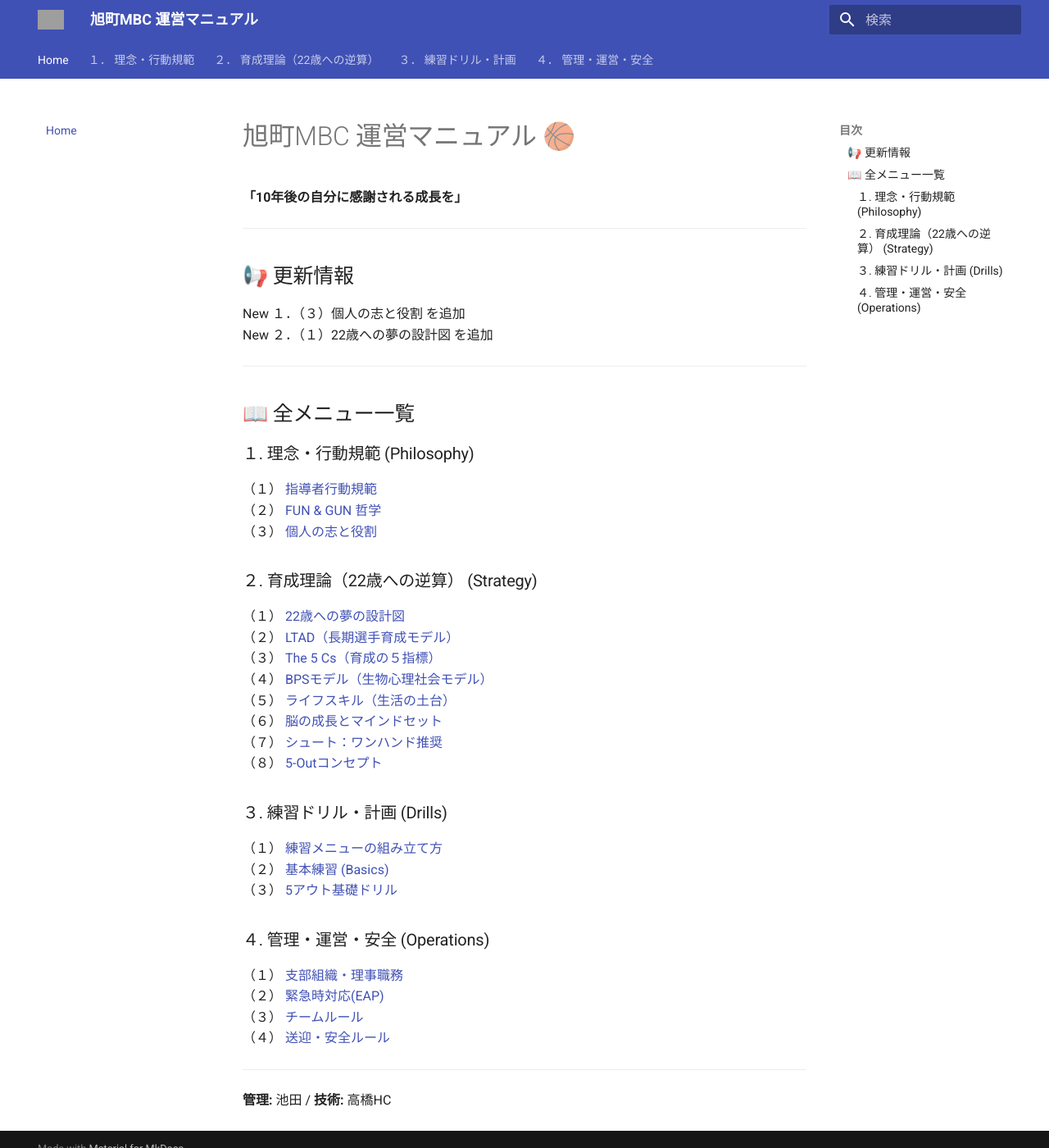
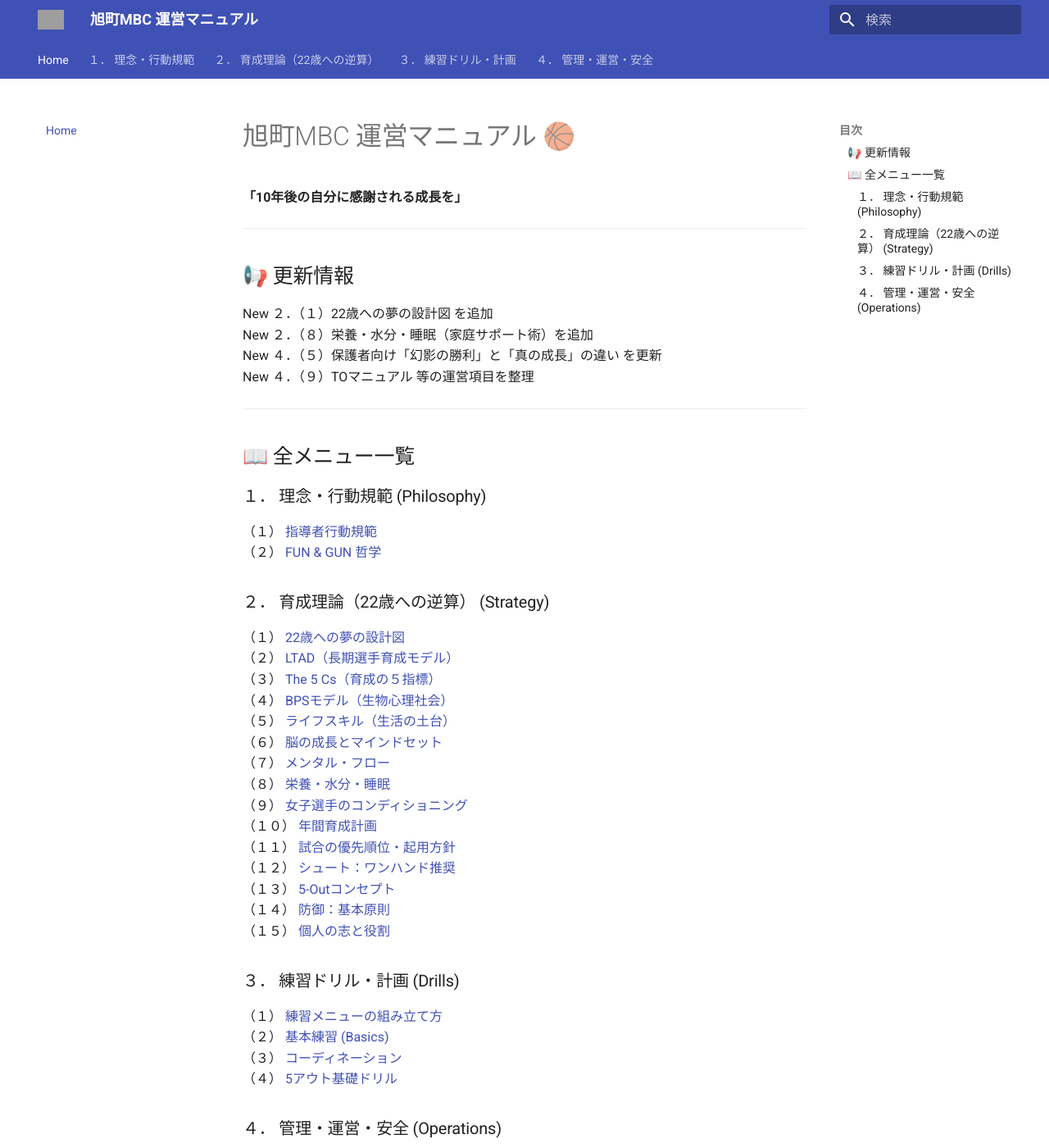
Before and after one commit to kawaiikumichan/asahicho-minibus-ops, an MkDocs documentation site: the page built from docs/index.md, in a window 1280 px wide and 1400 px high. Shown: the whole window at 82% size. Built offline with MkDocs 1.6.1 and Material for MkDocs 9.7.7, drawn with Linux system fonts in a browser that asks for light colours; some of the changed text lies outside the part shown; grey boxes are pictures that could not be loaded.

Commit message:
Update index.md

```diff
--- a/docs/index.md
+++ b/docs/index.md
@@ -5,38 +5,52 @@
 ---
 
 ## 📢 更新情報
-New １．（３）個人の志と役割 を追加
 New ２．（１）22歳への夢の設計図 を追加
+New ２．（８）栄養・水分・睡眠（家庭サポート術）を追加
+New ４．（５）保護者向け「幻影の勝利」と「真の成長」の違い を更新
+New ４．（９）TOマニュアル 等の運営項目を整理
 
 ---
 
 ## 📖 全メニュー一覧
 
-### １. 理念・行動規範 (Philosophy)
+### １． 理念・行動規範 (Philosophy)
 （１） [指導者行動規範](00_Philosophy/coaching_code.md)
 （２） [FUN & GUN 哲学](00_Philosophy/fun_and_gun.md)
-（３） [個人の志と役割](01_Coaching_Logics/individual_goals.md)
 
-### ２. 育成理論（22歳への逆算） (Strategy)
+### ２． 育成理論（22歳への逆算） (Strategy)
 （１） [22歳への夢の設計図](01_Coaching_Logics/dream_blueprint.md)
 （２） [LTAD（長期選手育成モデル）](01_Coaching_Logics/ltad.md)
 （３） [The 5 Cs（育成の５指標）](01_Coaching_Logics/5cs.md)
-（４） [BPSモデル（生物心理社会モデル）](01_Coaching_Logics/bps_model.md)
+（４） [BPSモデル（生物心理社会）](01_Coaching_Logics/bps_model.md)
 （５） [ライフスキル（生活の土台）](01_Coaching_Logics/life_skills.md)
 （６） [脳の成長とマインドセット](01_Coaching_Logics/growth_mindset.md)
-（７） [シュート：ワンハンド推奨](01_Coaching_Logics/shooting_standard.md)
-（８） [5-Outコンセプト](01_Coaching_Logics/5out.md)
+（７） [メンタル・フロー](01_Coaching_Logics/mental_flow.md)
+（８） [栄養・水分・睡眠](01_Coaching_Logics/nutrition.md)
+（９） [女子選手のコンディショニング](01_Coaching_Logics/female_athlete.md)
+（１０） [年間育成計画](01_Coaching_Logics/annual_plan.md)
+（１１） [試合の優先順位・起用方針](01_Coaching_Logics/game_policy.md)
+（１２） [シュート：ワンハンド推奨](01_Coaching_Logics/shooting_standard.md)
+（１３） [5-Outコンセプト](01_Coaching_Logics/5out.md)
+（１４） [防御：基本原則](01_Coaching_Logics/defense_basic.md)
+（１５） [個人の志と役割](01_Coaching_Logics/individual_goals.md)
 
-### ３. 練習ドリル・計画 (Drills)
+### ３． 練習ドリル・計画 (Drills)
 （１） [練習メニューの組み立て方](02_Training_Drills/practice_planning.md)
 （２） [基本練習 (Basics)](02_Training_Drills/basics.md)
-（３） [5アウト基礎ドリル](02_Training_Drills/5out_basics.md)
+（３） [コーディネーション](02_Training_Drills/coordination.md)
+（４） [5アウト基礎ドリル](02_Training_Drills/5out_basics.md)
 
-### ４. 管理・運営・安全 (Operations)
+### ４． 管理・運営・安全 (Operations)
 （１） [支部組織・理事職務](03_Operations/organization.md)
 （２） [緊急時対応(EAP)](03_Operations/eap.md)
-（３） [チームルール](03_Operations/team_rules_player.md)
-（４） [送迎・安全ルール](03_Operations/transport_safety.md)
+（３） [保護者ガイド](03_Operations/parents_guide.md)
+（４） [チームルール（選手）](03_Operations/team_rules_player.md)
+（５） [チームルール（保護者）](03_Operations/team_rules_parent.md)
+（６） [練習試合 主催手順](03_Operations/hosting_practice_match.md)
+（７） [大会協力業務](03_Operations/tournament_duty.md)
+（８） [遠征先のマナー](03_Operations/away_game_etiquette.md)
+（９） [TOマニュアル](03_Operations/to_manual.md)
 
 ---
 **管理:** 池田 / **技術:** 高橋HC
```
